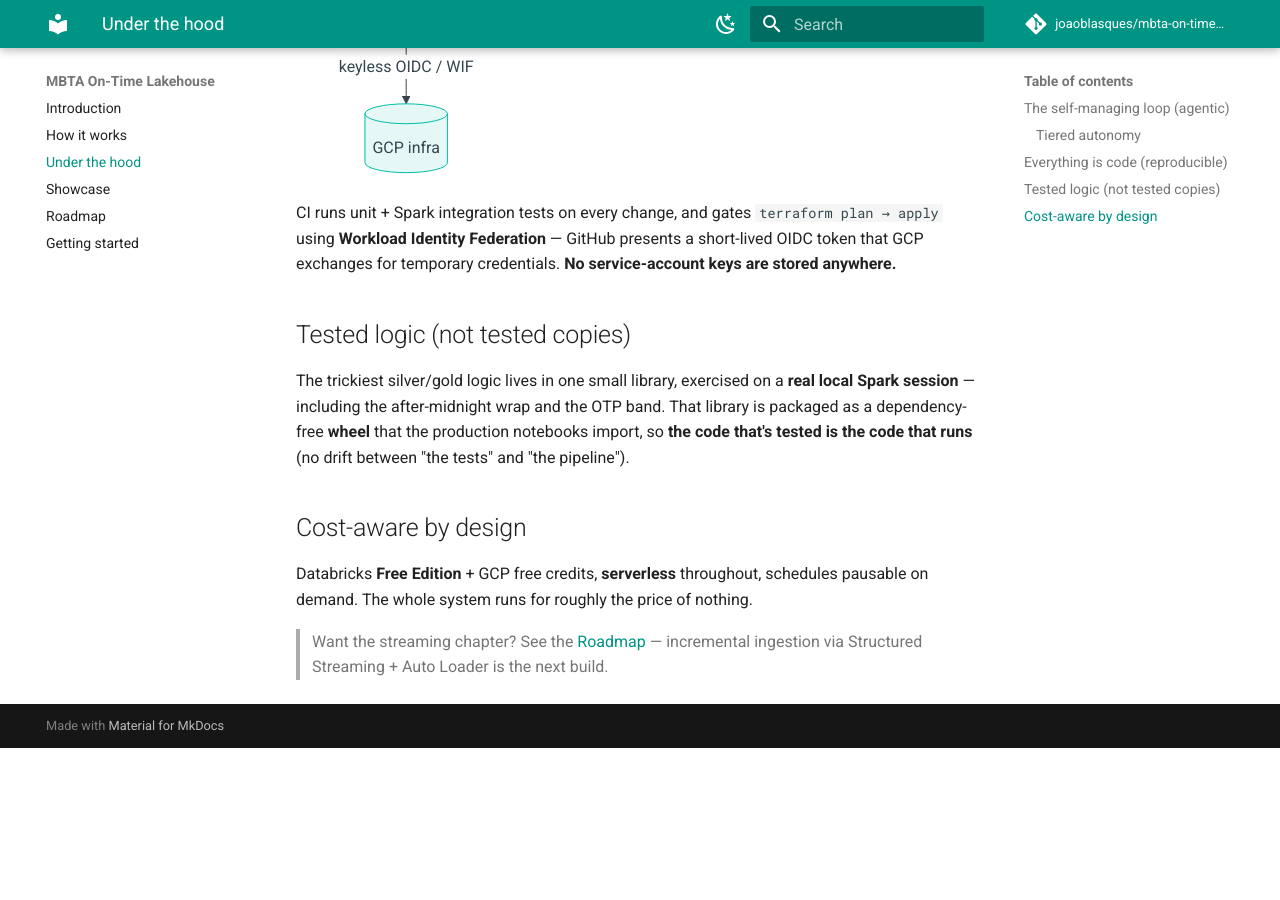
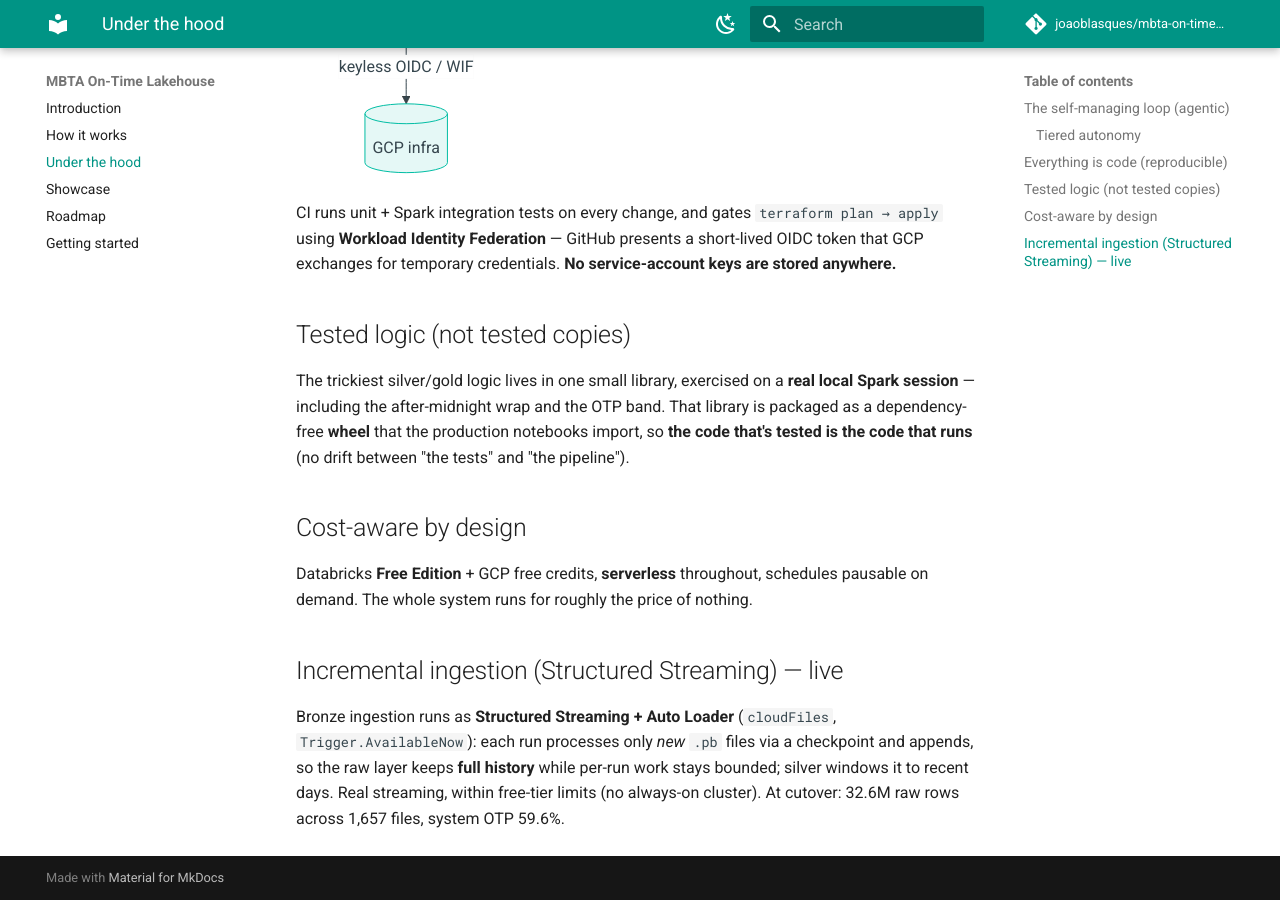
Before and after one commit to joaoblasques/mbta-on-time-lakehouse, an MkDocs documentation site: the page built from website/docs/under-the-hood.md, in a window 1280 px wide and 900 px high, scrolled down 1745 px. Built offline with MkDocs 1.6.1 and Material for MkDocs 9.7.7, drawn with Linux system fonts in a browser that asks for light colours; comment, search, counter and statistics services are not loaded; before the commit the page ends 2493 px from its top, so only the background shows below that.

Commit message:
docs(website): streaming now live (under-the-hood + roadmap)

```diff
--- a/website/docs/under-the-hood.md
+++ b/website/docs/under-the-hood.md
@@ -74,5 +74,10 @@ code that runs** (no drift between "the tests" and "the pipeline").
 Databricks **Free Edition** + GCP free credits, **serverless** throughout, schedules pausable on
 demand. The whole system runs for roughly the price of nothing.
 
-> Want the streaming chapter? See the [Roadmap](roadmap.md) — incremental ingestion via Structured
-> Streaming + Auto Loader is the next build.
+## Incremental ingestion (Structured Streaming) — live
+
+Bronze ingestion runs as **Structured Streaming + Auto Loader** (`cloudFiles`,
+`Trigger.AvailableNow`): each run processes only *new* `.pb` files via a checkpoint and appends, so
+the raw layer keeps **full history** while per-run work stays bounded; silver windows it to recent
+days. Real streaming, within free-tier limits (no always-on cluster). At cutover: 32.6M raw rows
+across 1,657 files, system OTP 59.6%.
```
Also changed, not shown: website/docs/roadmap.md (+3 -4 lines), website/site/roadmap/index.html, website/site/search/search_index.json, website/site/under-the-hood/index.html.
